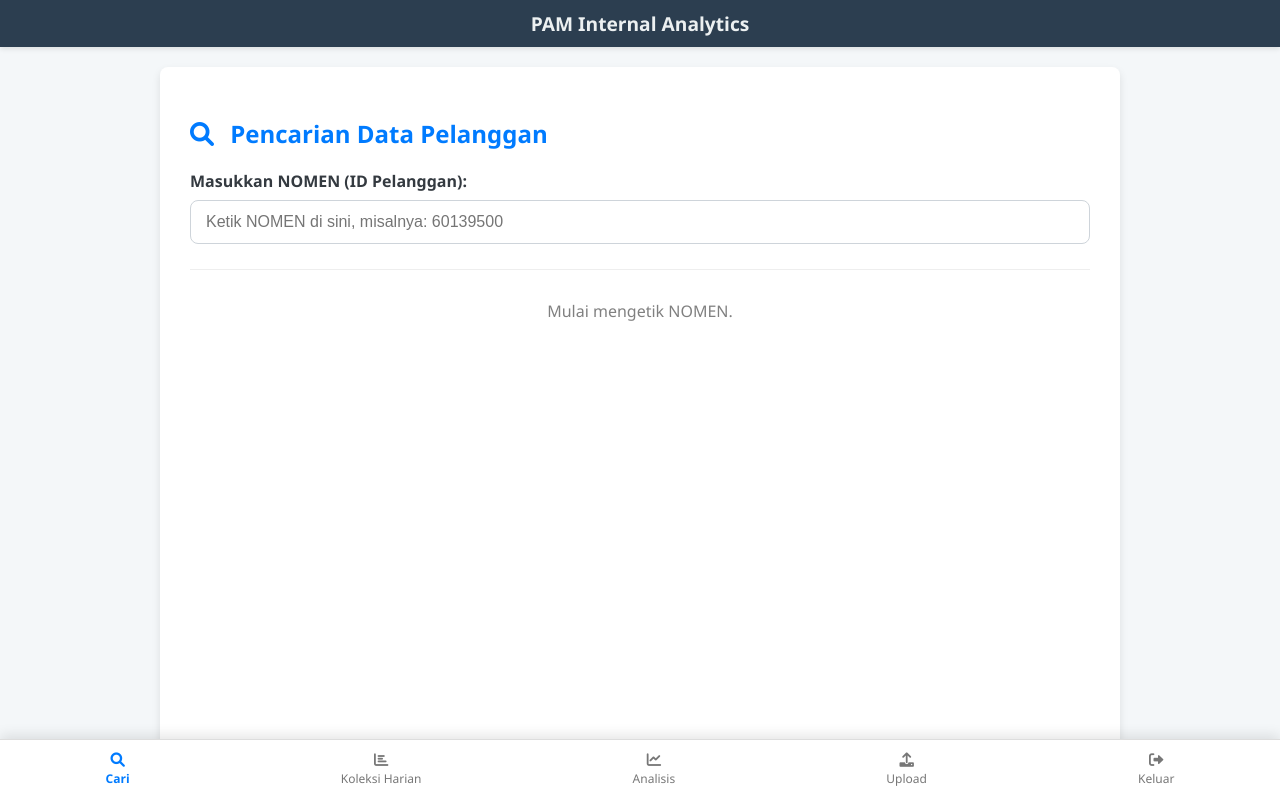
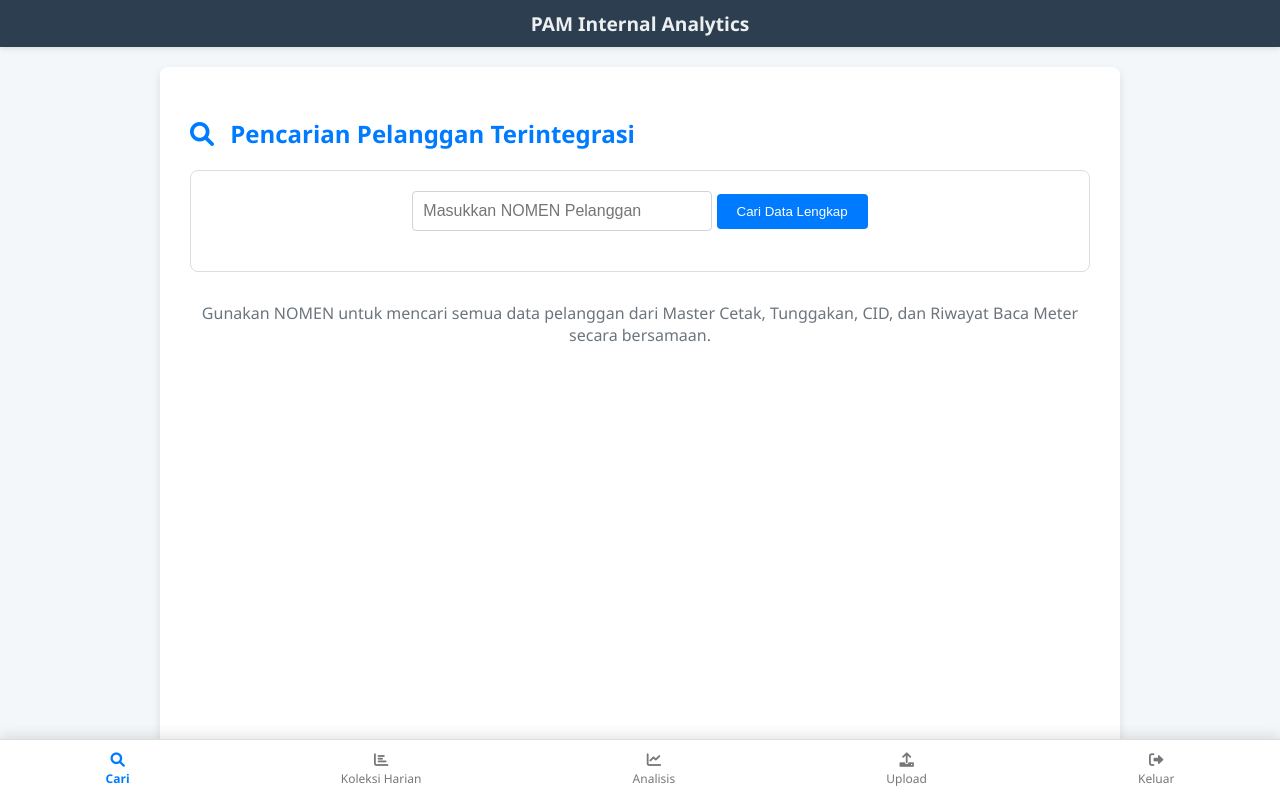
Before and after one commit to krackxor/PAM, a Flask app: page / in a window 1280 px wide. Shown: the top 799 px of the page. Run offline with Flask 3, Linux system fonts and the light colour scheme; the visitor is signed in with stand-in values (Sample User, id 1).

Commit message:
Update index.html

```diff
--- a/templates/index.html
+++ b/templates/index.html
@@ -1,151 +1,273 @@
 {% extends "base.html" %}
 
-{% block title %}Pencarian Data{% endblock %}
+{% block title %}Pencarian Terintegrasi{% endblock %}
 
 {% block custom_styles %}
-/* Custom CSS Khusus untuk Halaman Pencarian */
-.input-group {
-    margin-bottom: 20px;
-    display: flex;
-    flex-direction: column;
-}
-label {
-    font-weight: 600;
-    margin-bottom: 8px;
+/* CSS Khusus untuk Halaman Pencarian */
+.search-box {
+    margin-bottom: 30px;
+    padding: 20px;
+    border: 1px solid #ddd;
+    border-radius: var(--border-radius);
+    text-align: center;
 }
 #nomenInput {
-    padding: 12px 15px;
+    padding: 10px;
     border: 1px solid #ced4da;
-    border-radius: var(--border-radius); /* Menggunakan variabel dari base.html */
+    border-radius: 4px;
+    width: 100%;
+    max-width: 300px;
+    margin-bottom: 10px;
     font-size: 16px;
-    width: 100%;
     box-sizing: border-box;
-    transition: border-color 0.3s, box-shadow 0.3s;
 }
-#nomenInput:focus {
-    border-color: var(--primary-color);
-    box-shadow: 0 0 0 3px rgba(0, 123, 255, 0.25);
-    outline: none;
+.btn-search {
+    background-color: var(--primary-color);
+    color: white;
+    border: none;
+    padding: 10px 20px;
+    border-radius: 4px;
+    cursor: pointer;
+    transition: background-color 0.3s;
+}
+.btn-search:hover {
+    background-color: #0056b3;
 }
 
-#hasilPencarian {
-    margin-top: 30px;
-    transition: opacity 0.5s ease-in-out;
+/* Status Summary Grid */
+.summary-grid {
+    display: grid;
+    grid-template-columns: repeat(auto-fit, minmax(250px, 1fr));
+    gap: 15px;
+    margin-bottom: 30px;
 }
-.result-card {
-    background-color: #f1f8ff;
-    border-left: 5px solid var(--primary-color);
+.summary-card {
+    background-color: #e9ecef;
     padding: 15px;
     border-radius: var(--border-radius);
-    margin-bottom: 15px;
     box-shadow: 0 2px 4px rgba(0, 0, 0, 0.05);
 }
-/* Grid untuk Detail Data */
-.result-detail {
-    display: grid;
-    grid-template-columns: 1fr 2fr;
-    gap: 5px 15px;
-    font-size: 15px;
+.summary-card h4 { margin: 0 0 5px 0; font-size: 1.1em; color: var(--primary-color); }
+.summary-card p { margin: 0; font-size: 1.5em; font-weight: bold; }
+.status-ok { color: var(--secondary-color); }
+.status-warning { color: #ffc107; }
+.status-danger { color: #dc3545; }
+
+/* Detail Data Table */
+.data-table-wrapper {
+    overflow-x: auto;
+    margin-top: 15px;
+    border: 1px solid #ddd;
+    border-radius: var(--border-radius);
 }
-.detail-key {
-    font-weight: 600;
-    color: var(--text-color);
+.data-table {
+    width: 100%;
+    border-collapse: collapse;
+    font-size: 13px;
+    min-width: 600px;
 }
-.detail-value {
-    color: #555;
+.data-table th, .data-table td {
+    border: 1px solid #eee;
+    padding: 8px;
+    text-align: left;
+    white-space: nowrap;
 }
-.no-result {
-    color: #dc3545;
-    padding: 15px;
-    border: 1px dashed #dc3545;
-    border-radius: var(--border-radius);
+.data-table th {
+    background-color: #f2f2f2;
     text-align: center;
+}
+
+/* Mobile Layout for Tables/Details (Card View) */
+@media screen and (max-width: 600px) {
+    .data-table-wrapper {
+        border: none;
+    }
+    .data-table {
+        min-width: 100%;
+    }
+    .data-table thead {
+        display: none;
+    }
+    .data-table tr {
+        display: block;
+        margin-bottom: 10px;
+        border: 1px solid #ddd;
+        border-radius: var(--border-radius);
+    }
+    .data-table td {
+        display: flex;
+        justify-content: space-between;
+        padding: 8px 12px;
+        border: none;
+        border-bottom: 1px solid #eee;
+    }
+    .data-table td:before {
+        content: attr(data-label);
+        font-weight: bold;
+        text-align: left;
+        width: 50%;
+        padding-right: 10px;
+    }
 }
 {% endblock %}
 
 {% block content %}
     <h2 style="text-align: left; border-bottom: none; margin-bottom: 20px; color: var(--primary-color);">
-        <i class="fas fa-search" style="margin-right: 10px;"></i> Pencarian Data Pelanggan
+        <i class="fas fa-search" style="margin-right: 10px;"></i> Pencarian Pelanggan Terintegrasi
     </h2>
 
-    <div class="input-group">
-        <label for="nomenInput">Masukkan NOMEN (ID Pelanggan):</label>
-        <input type="text" id="nomenInput" placeholder="Ketik NOMEN di sini, misalnya: 60139500">
+    <div class="search-box">
+        <input type="text" id="nomenInput" placeholder="Masukkan NOMEN Pelanggan">
+        <button id="searchBtn" class="btn-search">Cari Data Lengkap</button>
+        <div id="searchStatus" style="margin-top: 10px;"></div>
     </div>
 
-    <hr style="border: 0; border-top: 1px solid #eee; margin: 25px 0;">
+    <div id="resultsArea" style="display: none;">
+        <h3>Status Kesehatan Pelanggan <span id="nomenTitle"></span></h3>
+        <div class="summary-grid" id="healthSummary">
+            </div>
 
-    <div id="hasilPencarian">
-        <p style="color: gray; text-align: center;">Mulai mengetik NOMEN.</p>
+        <div id="detailsContainer">
+            </div>
+    </div>
+
+    <div id="initialMessage" style="text-align: center; color: #6c757d;">
+        <p>Gunakan NOMEN untuk mencari semua data pelanggan dari Master Cetak, Tunggakan, CID, dan Riwayat Baca Meter secara bersamaan.</p>
     </div>
 
     <script>
-        const inputElement = document.getElementById('nomenInput');
-        const hasilElement = document.getElementById('hasilPencarian');
+        const nomenInput = document.getElementById('nomenInput');
+        const searchBtn = document.getElementById('searchBtn');
+        const searchStatus = document.getElementById('searchStatus');
+        const resultsArea = document.getElementById('resultsArea');
+        const healthSummary = document.getElementById('healthSummary');
+        const detailsContainer = document.getElementById('detailsContainer');
+        const nomenTitle = document.getElementById('nomenTitle');
+        const initialMessage = document.getElementById('initialMessage');
 
-        async function cariDataNomen() {
-            const query = inputElement.value.trim();
-            hasilElement.innerHTML = '';
+        function formatCurrency(amount) {
+            if (typeof amount === 'number') {
+                 return `Rp ${amount.toLocaleString('id-ID', { minimumFractionDigits: 0, maximumFractionDigits: 0 })}`;
+            }
+            return amount;
+        }
 
-            if (query === "") {
-                hasilElement.innerHTML = '<p style="color: gray; text-align: center;">Mulai mengetik NOMEN di atas untuk melihat data.</p>';
+        function determineStatusClass(statusText) {
+            if (statusText.includes('EKSTRIM') || statusText.includes('TUNGGAKAN')) return 'status-danger';
+            if (statusText.includes('ZERO') || statusText.includes('PIUTANG AKTIF')) return 'status-warning';
+            return 'status-ok';
+        }
+
+        function renderTable(title, data, targetElementId) {
+            if (!data || data.length === 0) {
+                return `<h4>${title}</h4><p>Tidak ada data ditemukan.</p>`;
+            }
+
+            const headers = Object.keys(data[0]);
+
+            let tableHtml = `<h4 style="margin-top: 20px; color: #2c3e50;">${title} (${data.length} baris)</h4>`;
+            tableHtml += '<div class="data-table-wrapper"><table class="data-table"><thead><tr>';
+
+            headers.forEach(h => {
+                tableHtml += `<th>${h.replace(/_/g, ' ')}</th>`;
+            });
+            tableHtml += '</tr></thead><tbody>';
+
+            data.forEach(item => {
+                tableHtml += '<tr>';
+                headers.forEach(h => {
+                    let cellValue = item[h];
+                    if (h.includes('NOMINAL') || h.includes('JUMLAH')) {
+                        cellValue = formatCurrency(cellValue);
+                    }
+                    tableHtml += `<td data-label="${h.replace(/_/g, ' ')}">${cellValue}</td>`;
+                });
+                tableHtml += '</tr>';
+            });
+
+            tableHtml += '</tbody></table></div>';
+            return tableHtml;
+        }
+
+        function renderResults(data) {
+            // 1. Render Health Summary
+            healthSummary.innerHTML = `
+                <div class="summary-card">
+                    <h4>NOMEN</h4>
+                    <p class="status-ok">${data.summary.NOMEN}</p>
+                </div>
+                <div class="summary-card">
+                    <h4>NAMA PELANGGAN</h4>
+                    <p>${data.summary.NAMA}</p>
+                </div>
+                <div class="summary-card">
+                    <h4>STATUS TUNGGAKAN</h4>
+                    <p class="${determineStatusClass(data.summary.STATUS_TUNGGAKAN)}">${data.summary.STATUS_TUNGGAKAN}</p>
+                </div>
+                <div class="summary-card">
+                    <h4>STATUS PEMAKAIAN</h4>
+                    <p class="${determineStatusClass(data.summary.STATUS_PEMAKAIAN)}">${data.summary.STATUS_PEMAKAIAN}</p>
+                </div>
+            `;
+
+            // 2. Render Detail Tables
+            detailsContainer.innerHTML = '';
+
+            // CID Data (Master Statis)
+            detailsContainer.innerHTML += renderTable("Master Data Pelanggan (CID)", data.cid_data ? [data.cid_data] : null);
+
+            // MC Data (Piutang Berjalan Bulan Ini)
+            detailsContainer.innerHTML += renderTable("Piutang Berjalan (MC - Bulan Ini)", data.mc_data);
+
+            // ARDEBT Data (Tunggakan Historis)
+            detailsContainer.innerHTML += renderTable("Detail Tunggakan (ARDEBT)", data.ardebt_data);
+
+            // SBRS Data (Riwayat Baca Meter)
+            detailsContainer.innerHTML += renderTable("Riwayat Baca Meter (SBRS - Terakhir)", data.sbrs_data);
+
+            resultsArea.style.display = 'block';
+            initialMessage.style.display = 'none';
+        }
+
+        async function performSearch() {
+            const nomen = nomenInput.value.trim();
+            if (!nomen) {
+                searchStatus.innerHTML = '<span class="status-danger">Masukkan NOMEN yang valid.</span>';
+                resultsArea.style.display = 'none';
                 return;
             }
 
-            hasilElement.innerHTML = '<p style="text-align: center; color: var(--primary-color);">Mencari data...</p>';
+            searchStatus.innerHTML = '<span style="color: orange;"><i class="fas fa-spinner fa-spin"></i> Mencari data terintegrasi...</span>';
+            nomenTitle.textContent = nomen;
+            resultsArea.style.display = 'none';
+            initialMessage.style.display = 'none';
 
             try {
-                const response = await fetch(`/api/search?nomen=${query}`);
-                const hasilFilter = await response.json();
+                const response = await fetch(`{{ url_for('search_nomen') }}?nomen=${nomen}`);
+                const result = await response.json();
 
-                if (response.status === 401) {
-                    // Jika sesi habis
-                    window.location.href = '/login';
-                    return;
+                if (response.status === 200 && result.status === 'success') {
+                    searchStatus.innerHTML = `<span class="status-ok">✅ Ditemukan. Klik tombol 'Cari' lagi untuk NOMEN lain.</span>`;
+                    renderResults(result);
+                } else if (response.status === 404 || result.status === 'not_found') {
+                    searchStatus.innerHTML = `<span class="status-danger">❌ NOMEN ${nomen} tidak ditemukan di Master Data.</span>`;
+                    detailsContainer.innerHTML = '';
+                    resultsArea.style.display = 'none';
+                } else {
+                    searchStatus.innerHTML = `<span class="status-danger">❌ Error Server: ${result.message || 'Gagal memuat data.'}</span>`;
                 }
-
-                if (response.status !== 200) {
-                     hasilElement.innerHTML = `<p class="no-result">❌ ${hasilFilter.message || 'Gagal terhubung ke API pencarian.'}</p>`;
-                     return;
-                }
-
-                if (hasilFilter.length > 0) {
-                    let cardsHTML = '';
-
-                    hasilFilter.forEach((data, index) => {
-                        let detailHTML = '<div class="result-detail">';
-                        const headers = Object.keys(data);
-
-                        headers.forEach(header => {
-                             detailHTML += `
-                                <div class="detail-key">${header.replace(/_/g, ' ')}</div>
-                                <div class="detail-value">${data[header]}</div>
-                            `;
-                        });
-
-                        detailHTML += '</div>';
-
-                        const cardTitle = data['NAMA_PEL'] ? data['NAMA_PEL'] : `Detail Hasil ${index + 1}`;
-
-                        cardsHTML += `
-                            <div class="result-card">
-                                <h3 style="color: var(--secondary-color); margin-top: 0;">${cardTitle}</h3>
-                                ${detailHTML}
-                            </div>
-                        `;
-                    });
-
-                    hasilElement.innerHTML = cardsHTML;
-                } else {
-                    hasilElement.innerHTML = `<p class="no-result">❌ Data untuk NOMEN: <strong>${query}</strong> tidak ditemukan.</p>`;
-                }
-
             } catch (error) {
-                hasilElement.innerHTML = `<p class="no-result">❌ Terjadi kesalahan saat mencari data. Cek koneksi server/DB.</p>`;
-                console.error('Pencarian Error:', error);
+                searchStatus.innerHTML = `<span class="status-danger">❌ Error Jaringan.</span>`;
+                console.error('Fetch Error:', error);
             }
         }
 
-        inputElement.addEventListener('input', cariDataNomen);
+        searchBtn.addEventListener('click', performSearch);
+        nomenInput.addEventListener('keypress', function(e) {
+            if (e.key === 'Enter') {
+                performSearch();
+            }
+        });
+
     </script>
 {% endblock %}
```
